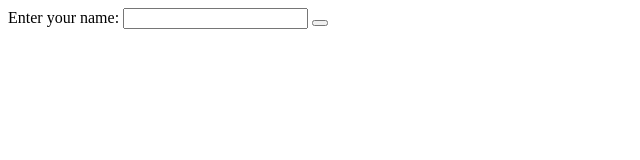
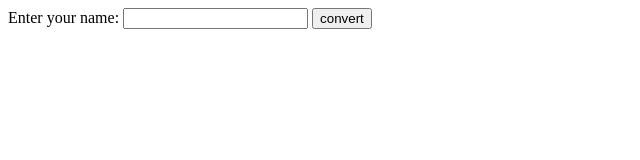
Before and after one commit to acciojob/capitalise-name-Udit582, a website: page main.html in a window 1280 px wide. Shown: the whole page, without its empty margins (0-640 px from the left). Drawn offline with Linux system fonts and the light colour scheme.

Commit message:
created a submission

```diff
--- a/main.html
+++ b/main.html
@@ -4,7 +4,7 @@
   </head>
   <body>
     Enter your name: <input type="text" id="fname">
-	<button onclick="upper()>convert</button"
+	<button onclick="upper()">convert</button>
 	<script type="text/javascript" src="./script.js">
 	</script>
   </body>
```
